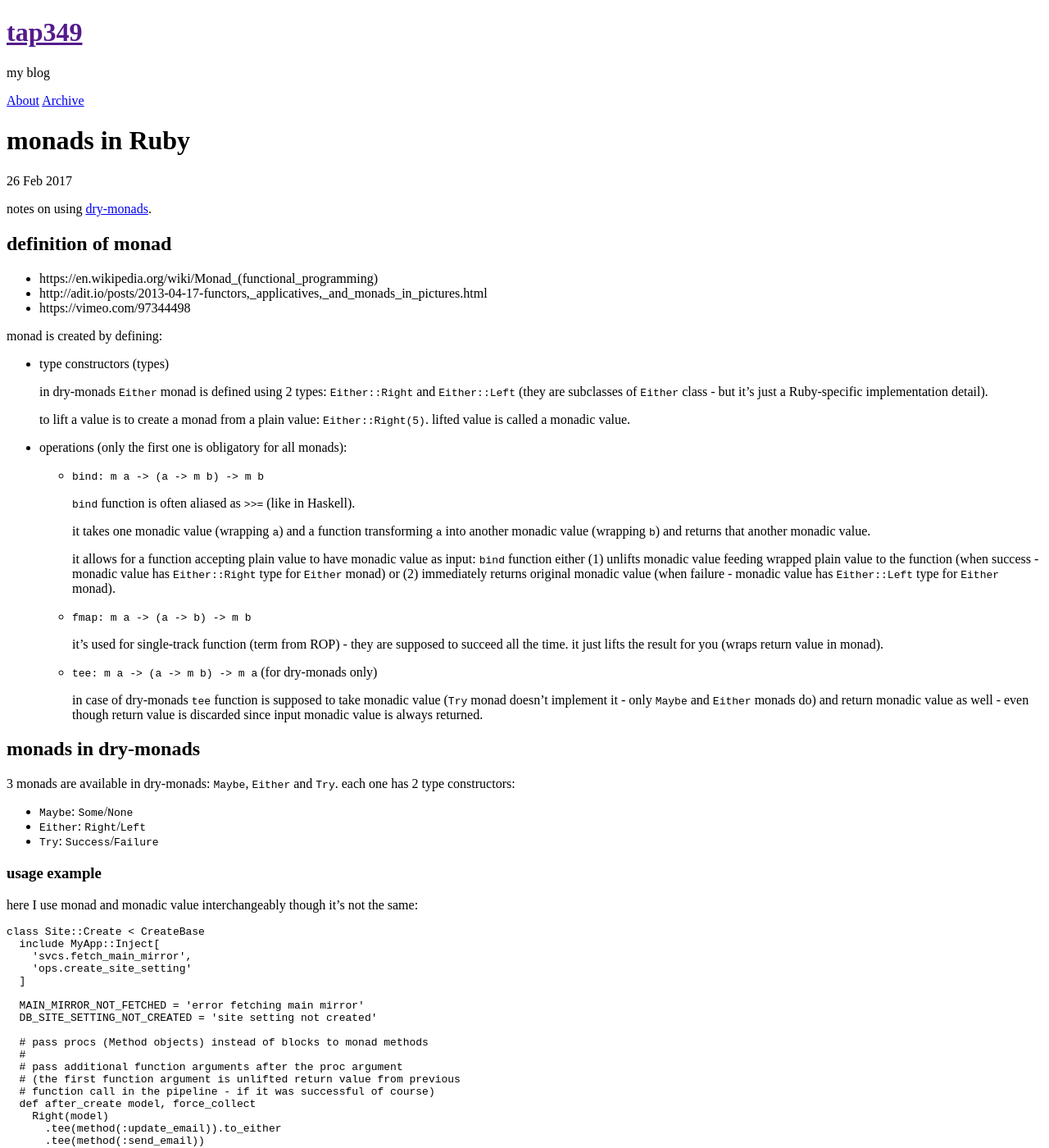
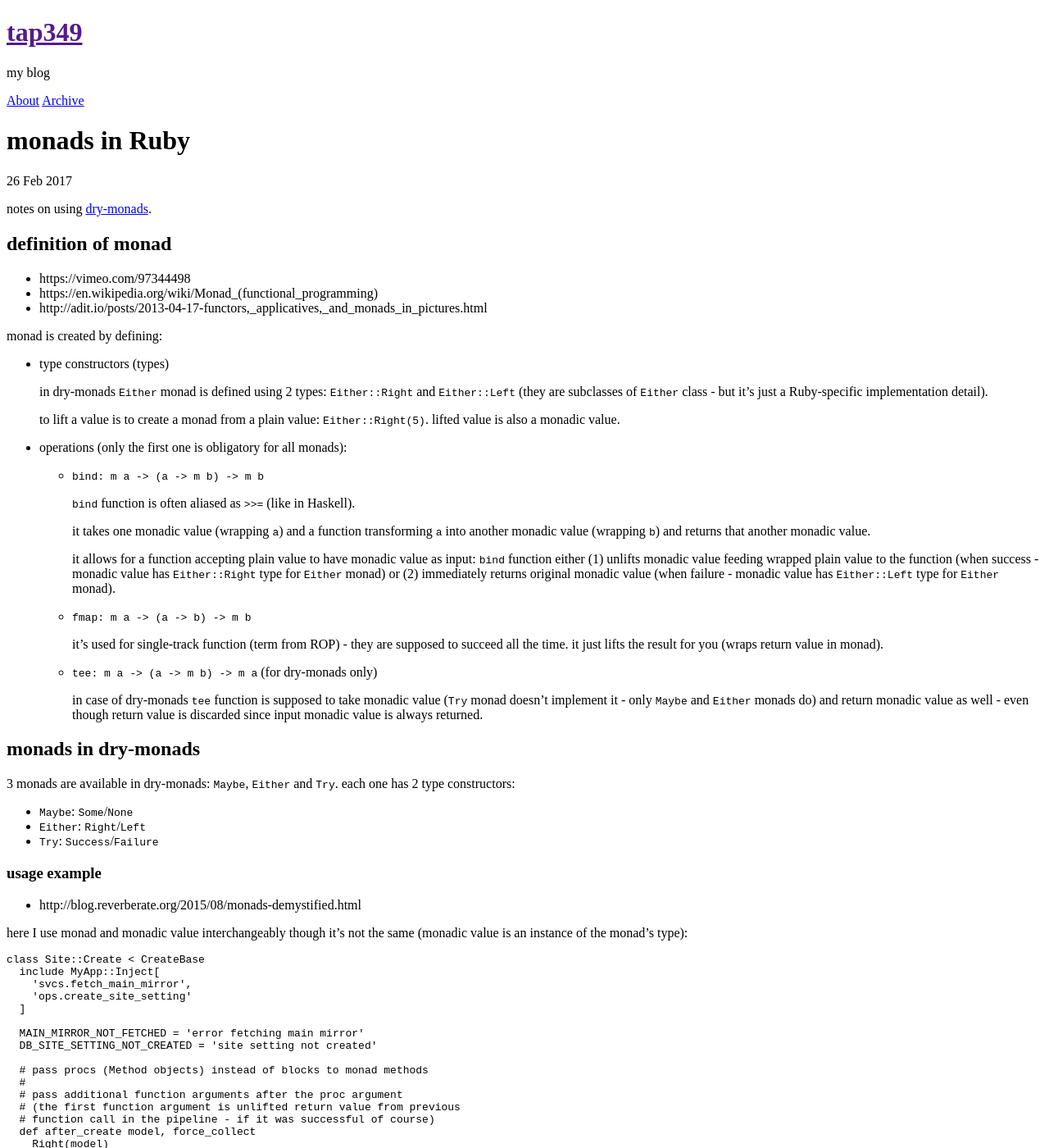
Before and after one commit to tap349/tap349.github.io, a Jekyll site: the page built from _posts/2017-02-27-monads-in-ruby.md, in a window 1280 px wide and 1400 px high. Shown: the whole window at 82% size. Built offline with Jekyll 4.4.1, drawn with Linux system fonts in a browser that asks for light colours.

Commit message:
update 2017-02-27_04:34:29

````diff
--- a/_posts/2017-02-27-monads-in-ruby.md
+++ b/_posts/2017-02-27-monads-in-ruby.md
@@ -12,9 +12,9 @@ notes on using [dry-monads](http://dry-rb.org/gems/dry-monads/).
 
 ## definition of monad
 
+- https://vimeo.com/97344498
 - https://en.wikipedia.org/wiki/Monad_(functional_programming)
 - http://adit.io/posts/2013-04-17-functors,_applicatives,_and_monads_in_pictures.html
-- https://vimeo.com/97344498
 
 monad is created by defining:
 
@@ -25,7 +25,7 @@ monad is created by defining:
   but it's just a Ruby-specific implementation detail).
 
   to lift a value is to create a monad from a plain value: `Either::Right(5)`.
-  lifted value is called a monadic value.
+  lifted value is also a monadic value.
 
 - operations (only the first one is obligatory for all monads):
 
@@ -67,7 +67,10 @@ each one has 2 type constructors:
 
 ### usage example
 
-here I use monad and monadic value interchangeably though it's not the same:
+- http://blog.reverberate.org/2015/08/monads-demystified.html
+
+here I use monad and monadic value interchangeably though it's not the same
+(monadic value is an instance of the monad's type):
 
 ```ruby
 class Site::Create < CreateBase
````
